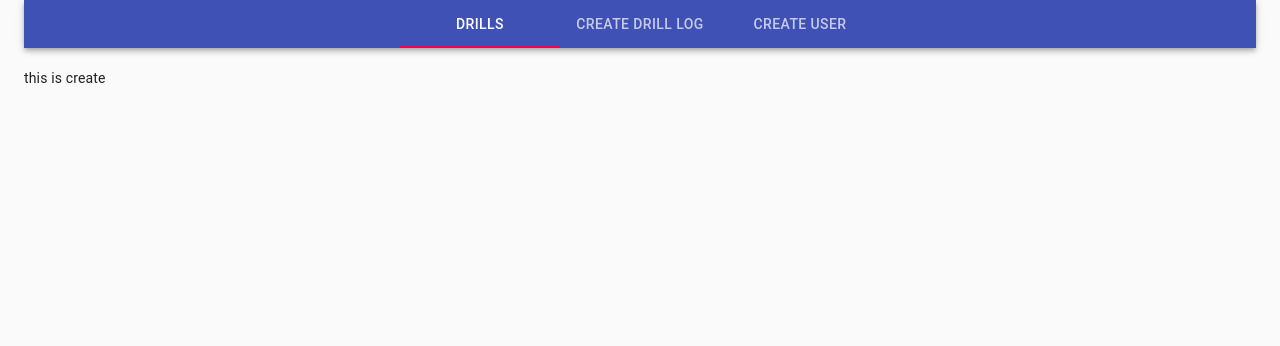
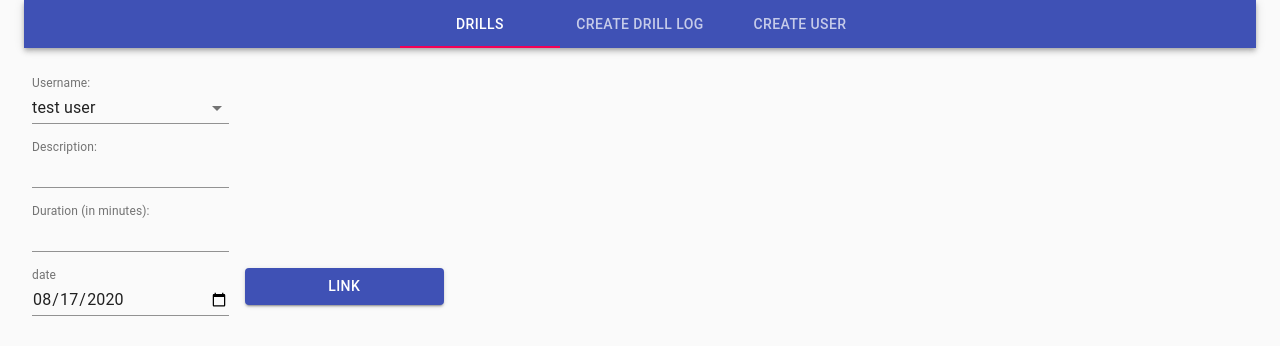
Before and after one commit to upluke/JudoTracker, a React (Create React App) app: page /create in a window 1280 px wide. Shown: the top 346 px of the page. Built offline with nearby package versions, Linux system fonts and the light colour scheme.

Commit message:
createExercise

```diff
--- a/src/App.js
+++ b/src/App.js
@@ -8,6 +8,7 @@ import CreateExercise from "./components/create-exercise";
 import CreateUser from "./components/create-user";
 import CssBaseline from "@material-ui/core/CssBaseline";
 import Container from "@material-ui/core/Container";
+
 function App() {
   return (
     <Router>
--- a/src/components/create-exercise.js
+++ b/src/components/create-exercise.js
@@ -1,5 +1,116 @@
 import React from "react";
+import { makeStyles } from "@material-ui/core/styles";
+import TextField from "@material-ui/core/TextField";
+import InputLabel from "@material-ui/core/InputLabel";
+import FormControl from "@material-ui/core/FormControl";
+import Select from "@material-ui/core/Select";
+import Button from "@material-ui/core/Button";
+
+const useStyles = makeStyles((theme) => ({
+  root: {
+    "& > *": {
+      margin: theme.spacing(1),
+      width: "25ch",
+    },
+    textField: {
+      marginLeft: theme.spacing(1),
+      marginRight: theme.spacing(1),
+      width: 200,
+    },
+  },
+}));
 
 export default () => {
-  return <div>this is create</div>;
+  const classes = useStyles();
+  const [state, setState] = React.useState({
+    username: "",
+    description: "",
+    duration: 0,
+    date: new Date(),
+    users: [],
+  });
+
+  React.useEffect(() => {
+    setState({ users: ["test user"], username: "test user" });
+  }, []);
+
+  const handleChange = (e, name) => {
+    setState({
+      ...state,
+      [name]: e.target.value,
+    });
+  };
+
+  const onSubmit = (e) => {
+    console.log("inside");
+    e.preventDefault();
+    const drills = {
+      username: state.username,
+      description: state.description,
+      duration: state.duration,
+      date: state.date,
+    };
+    console.log("drills: ", drills);
+    window.location = "/";
+  };
+
+  return (
+    <form className={classes.root} noValidate autoComplete="off">
+      <FormControl className={classes.formControl}>
+        <InputLabel htmlFor="username">Username: </InputLabel>
+        <Select
+          native
+          value={state.username || " "}
+          inputProps={{
+            name: "username",
+            id: "username",
+          }}
+          onChange={(e) => handleChange(e, "username")}
+        >
+          <option aria-label="None" value="" />
+          {state.users.map((user, index) => {
+            return (
+              <option value={user} key={index}>
+                {user}
+              </option>
+            );
+          })}
+        </Select>
+      </FormControl>
+      <br />
+      <TextField
+        id="Description"
+        label="Description:"
+        value={state.description || " "}
+        onChange={(e) => handleChange(e, "description")}
+      />
+      <br />
+      <TextField
+        id="duration"
+        label="Duration (in minutes): "
+        value={state.duration || " "}
+        onChange={(e) => handleChange(e, "duration")}
+      />
+      <br />
+      <TextField
+        id="date"
+        label="date"
+        type="date"
+        className={classes.textField}
+        InputLabelProps={{
+          shrink: true,
+        }}
+        value={state.date || "2020-08-17"}
+        onChange={(e) => handleChange(e, "date")}
+      />
+      <Button
+        variant="contained"
+        color="primary"
+        href="#contained-buttons"
+        onClick={(e) => onSubmit(e)}
+      >
+        Link
+      </Button>
+    </form>
+  );
 };
```
